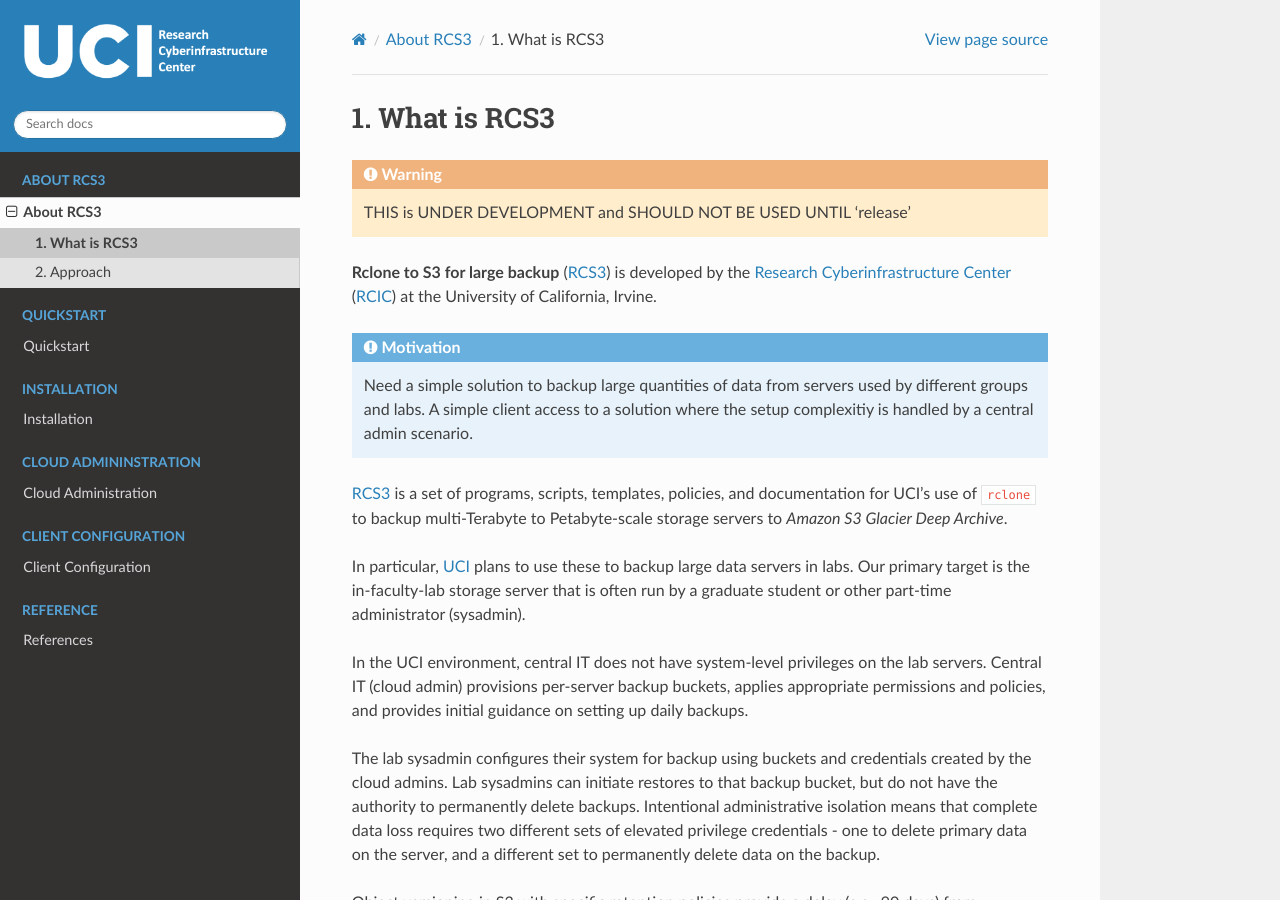
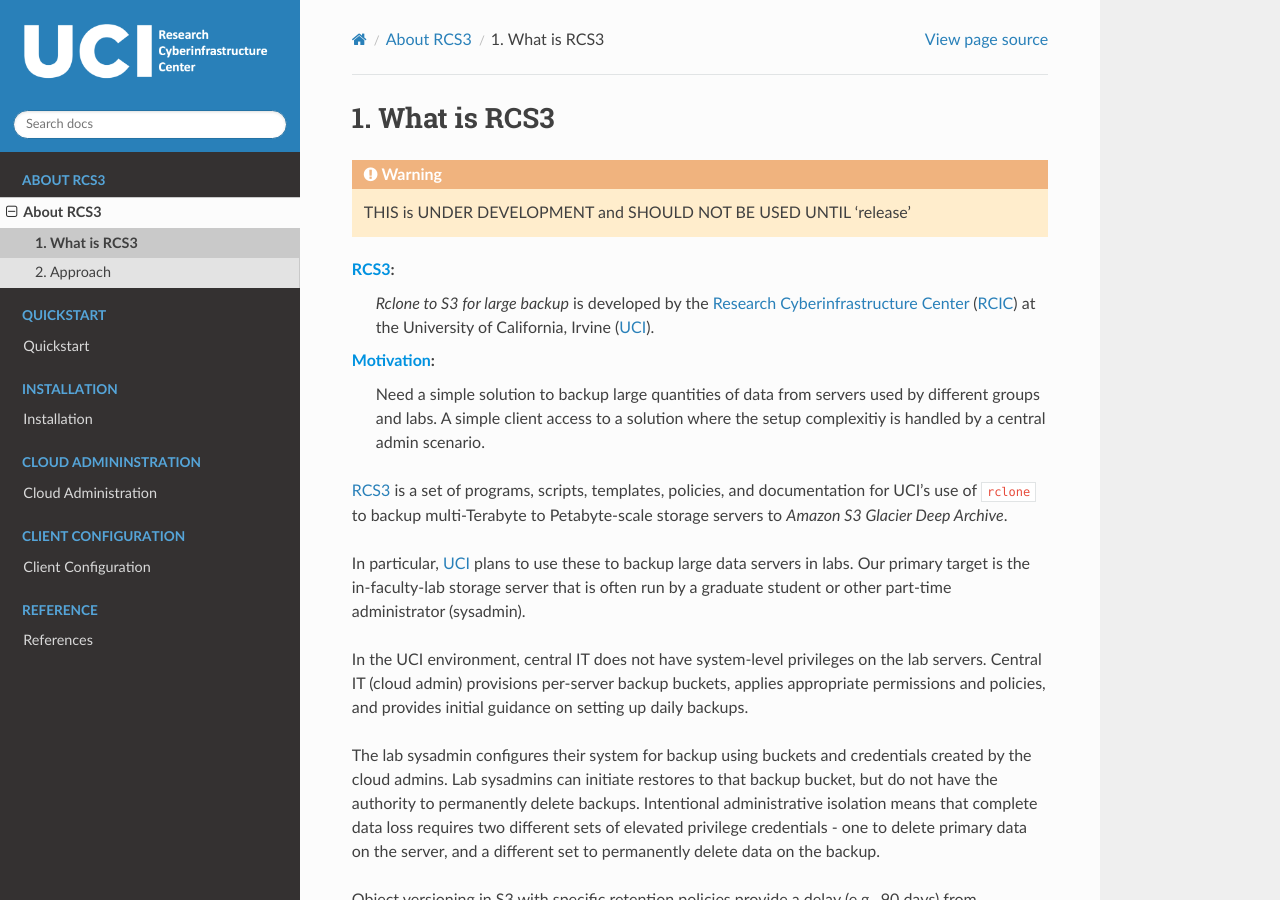
Before and after one commit to RCIC-UCI-Public/rcs3-docs, a Sphinx documentation site: the page built from docs/source/about/whatis.rst, in a window 1280 px wide and 900 px high. Built offline with Sphinx 7.4.7 and the Read the Docs theme 3.1.0, drawn with Linux system fonts in a browser that asks for light colours.

```diff
--- a/docs/source/about/whatis.rst
+++ b/docs/source/about/whatis.rst
@@ -5,12 +5,12 @@ What is RCS3
 
 .. warning:: THIS is UNDER DEVELOPMENT and SHOULD NOT BE USED UNTIL 'release'
 
-**Rclone to S3 for large backup** (:term:`RCS3`)
-is developed by the `Research Cyberinfrastructure Center <https:/rcic.uci.edu>`_ (:term:`RCIC`)
-at the University of California, Irvine.
+:bluelight:`RCS3`:
+  `Rclone to S3 for large backup`
+  is developed by the `Research Cyberinfrastructure Center <https:/rcic.uci.edu>`_ (:term:`RCIC`)
+  at the University of California, Irvine (:term:`UCI`).
 
-.. admonition:: Motivation
-
+:bluelight:`Motivation`:
    Need a simple solution to backup large quantities of data from servers
    used by different groups and labs. A simple client access to a solution
    where the setup complexitiy is handled by a central admin scenario.
```
